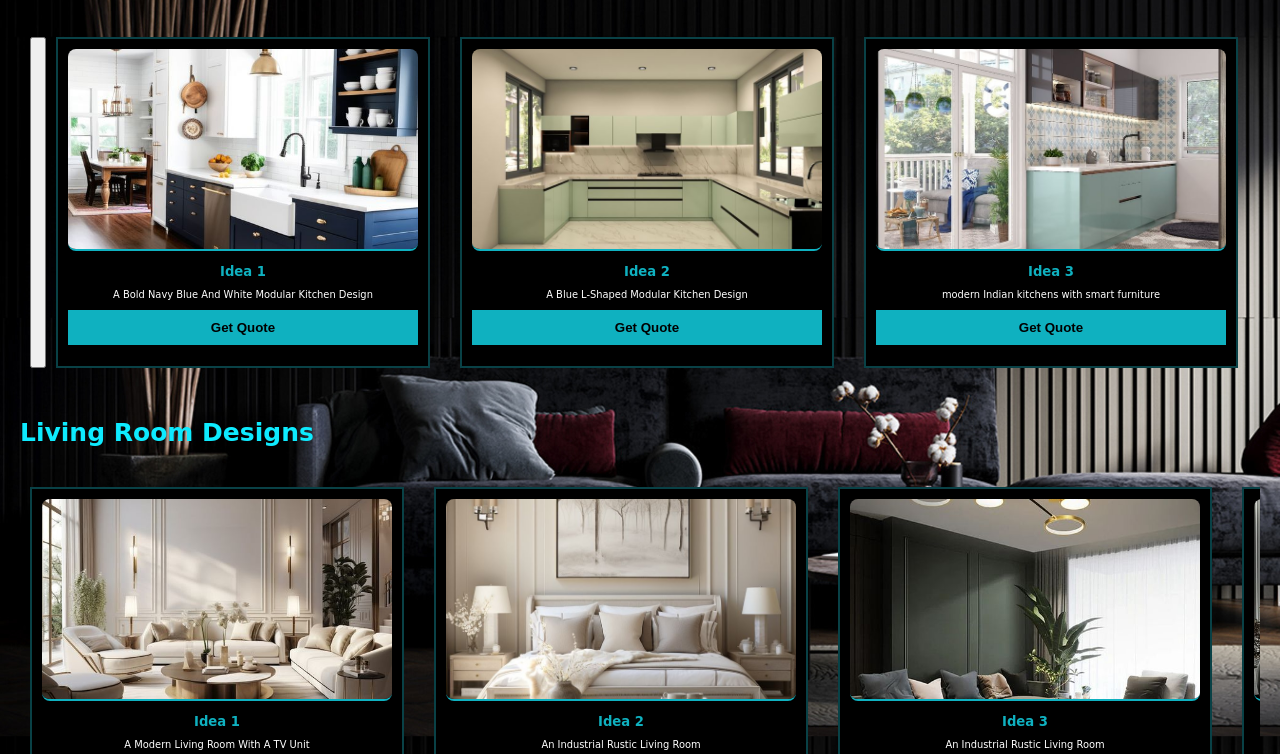
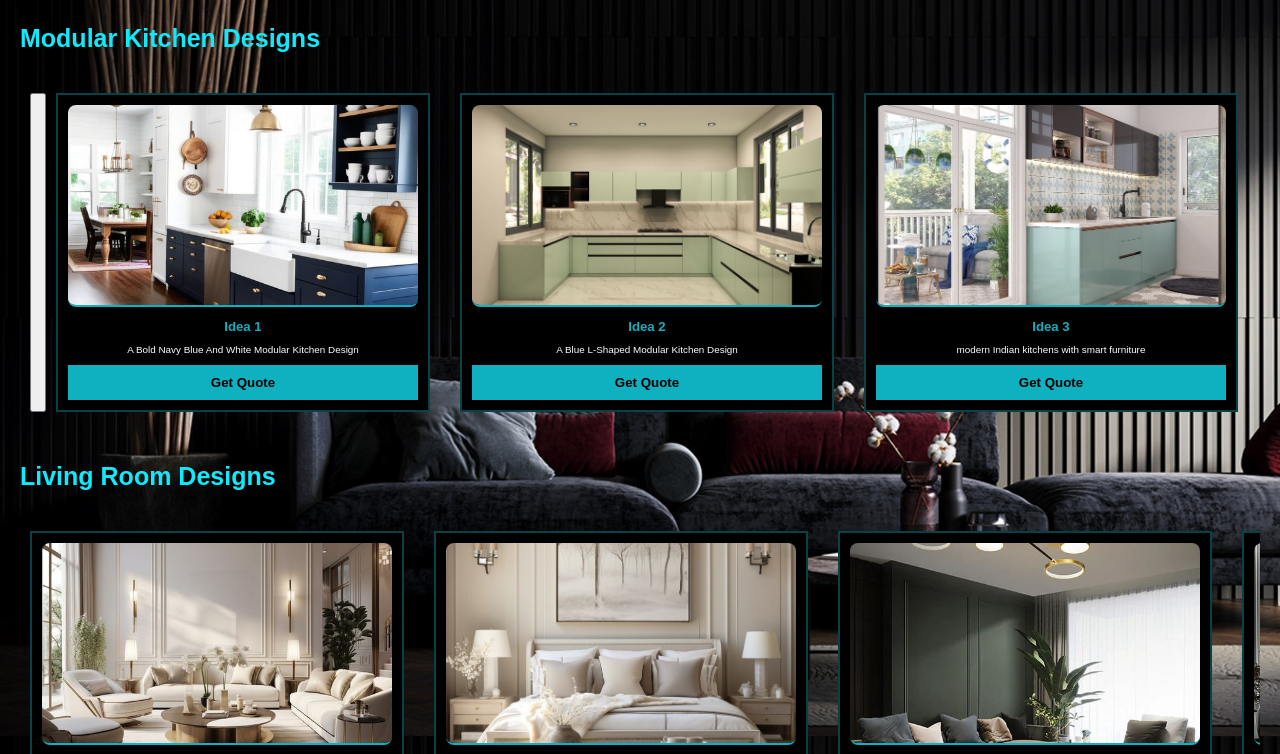
Before and after one commit to yashuverma786/interior-designing, a plain HTML site: page Explore ideas.html in a window 1280 px wide. Shown: the part 117-871 px from the top of the page. Drawn offline with Linux system fonts and the light colour scheme; a web font is replaced by a local one.

Commit message:
Update Explore ideas.html

```diff
--- a/Explore ideas.html
+++ b/Explore ideas.html
@@ -6,7 +6,7 @@
   <title>Home Interior Designs</title>
   <link rel="stylesheet" href="explore ideas.css">
   <meta name="viewport" content="width=device-width, initial-scale=1.0">
-    <link rel="stylesheet" href="responsive.html">
+    <link rel="stylesheet" href="responsive.css">
 </head>
 <body>
     <nav id="nav"></nav>
```
